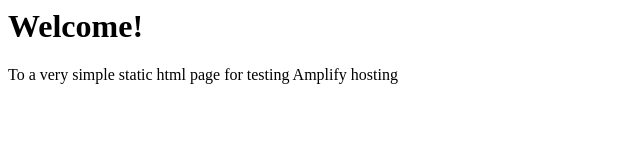
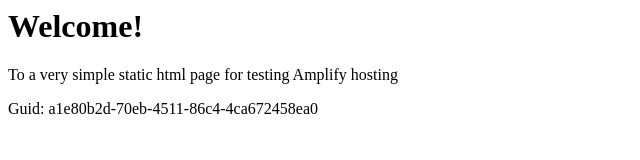
Before and after one commit to aws-aemilia-cmh/Github-PR-Commit-Integration-Test-DoNotTouch-v1-preprod-us-east-2, a website: page src/index.html in a window 1280 px wide. Shown: the whole page, without its empty margins (0-640 px from the left). Drawn offline with Linux system fonts and the light colour scheme.

Commit message:
commit from integ tests

```diff
--- a/src/index.html
+++ b/src/index.html
@@ -1,3 +1,5 @@
+
+
 <html lang="en">
 
 <head>
@@ -10,6 +12,6 @@
 <body>
     <h1>Welcome!</h1>
     <p>To a very simple static html page for testing Amplify hosting</p>
-</body>
+    <p>Guid: a1e80b2d-70eb-4511-86c4-4ca672458ea0</p></body>
 
 </html>
```
